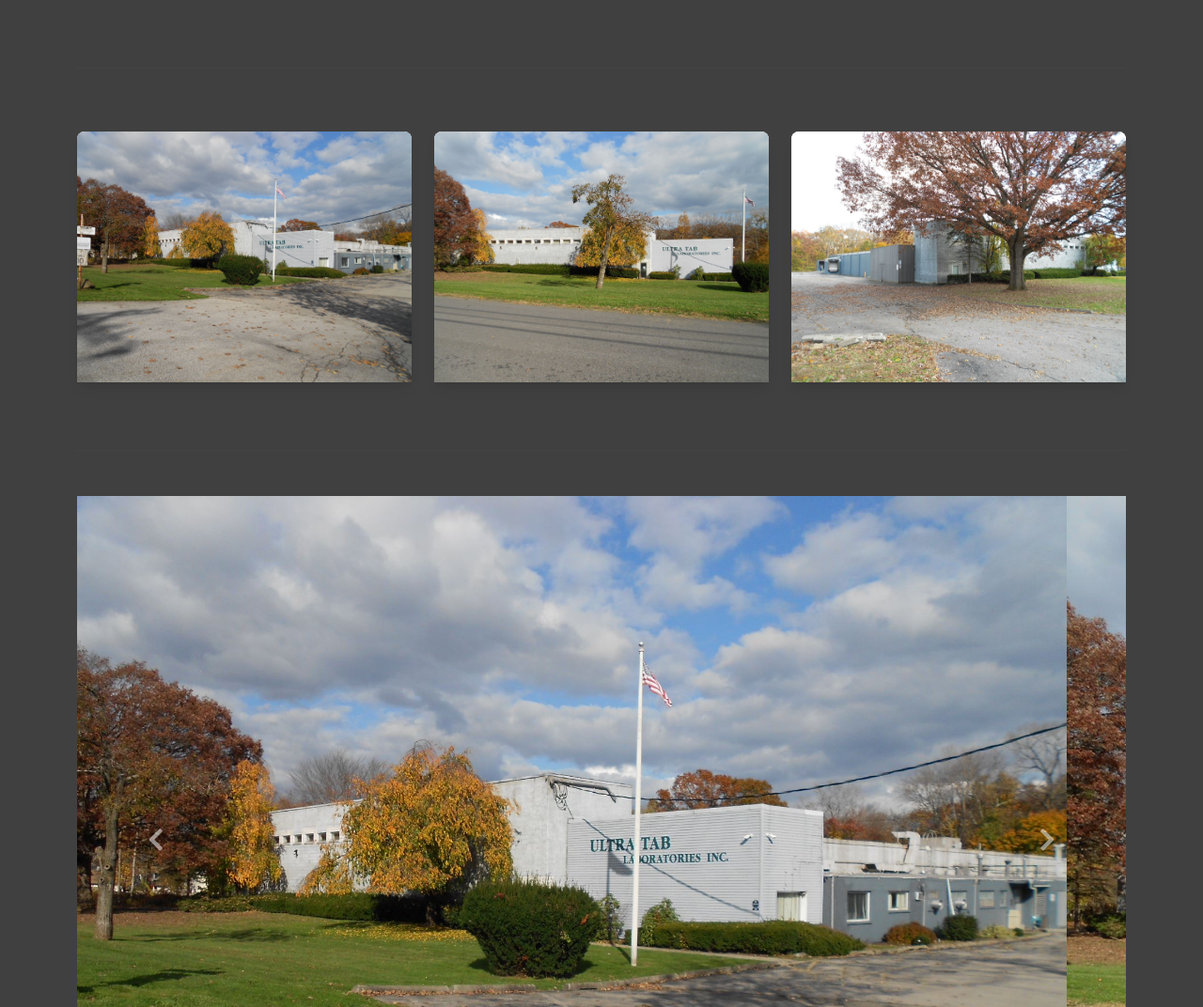
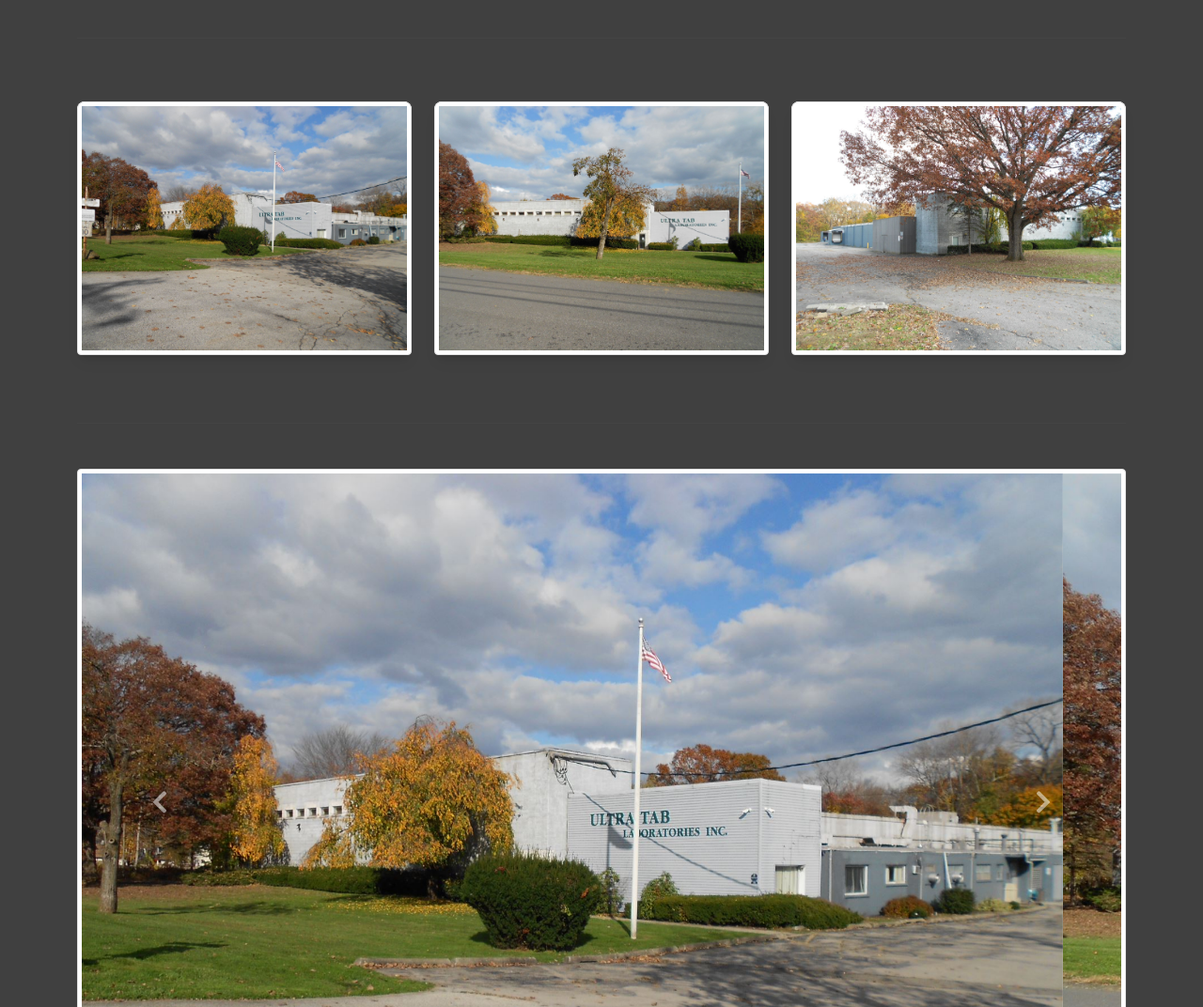
Before and after one commit to Hudson-commercial/50-Toc-Dr, a plain HTML site: page index.html in a window 1280 px wide. Shown: the part 1728-2800 px from the top of the page at 94% size. Drawn offline with nearby package versions, Linux system fonts and the light colour scheme; a script that the page names is missing; a web font is replaced by a local one.

Commit message:
Update index.html

```diff
--- a/index.html
+++ b/index.html
@@ -189,7 +189,7 @@
                      <div class="col-md-6 gx-5 mb-4">
                         <h4><strong class="playfair-display text-white">About this property</strong></h4>
                         <p class="text-white playfair-display font-size-text">
-                           50 Toc Dr Manufacturing - Newburgh/Kingston Submarket Highland, NY 12528 40,000 SF RBA 4.64 AC Lot 1970 Built 40,000 Available SF 40,000 Max Contig SF $9.50/Net Asking Industrial Rent.
+                           50 Toc Dr Manufacturing - Newburgh/Kingston Submarket Highland, NY 12528 40,000 SF RBA 4.64 AC Lot 1970 Built 40,000 Available SF.
                         </p>
                         <p><strong class="playfair-display text-white">Property Description </strong></p>
                         <p class="text-white playfair-display font-size-text ">
@@ -232,7 +232,7 @@
                      <div class="row">
                         <div class="col-lg-4 col-md-12 mb-4">
                            <div class="card">
-                              <div class="bg-image hover-overlay ripple" data-mdb-ripple-color="light">
+                              <div class="bg-image hover-overlay ripple img-thumbnail" data-mdb-ripple-color="light">
                                  <img src="DSCN1730.jpg" class="img-fluid" />
                                  <a href="#!">
                                     <div class="mask" style="background-color: rgba(251, 251, 251, 0.15);"></div>
@@ -242,7 +242,7 @@
                         </div>
                         <div class="col-lg-4 col-md-6 mb-4">
                            <div class="card">
-                              <div class="bg-image hover-overlay ripple" data-mdb-ripple-color="light">
+                              <div class="bg-image hover-overlay ripple img-thumbnail" data-mdb-ripple-color="light">
                                  <img src="DSCN1731.jpg" class="img-fluid" />
                                  <a href="#!">
                                     <div class="mask" style="background-color: rgba(251, 251, 251, 0.15);"></div>
@@ -252,7 +252,7 @@
                         </div>
                         <div class="col-lg-4 col-md-6 mb-4">
                            <div class="card">
-                              <div class="bg-image hover-overlay ripple" data-mdb-ripple-color="light">
+                              <div class="bg-image hover-overlay ripple img-thumbnail" data-mdb-ripple-color="light">
                                  <img src="DSCN1734.jpg" class="img-fluid" />
                                  <a href="#!">
                                     <div class="mask" style="background-color: rgba(251, 251, 251, 0.15);"></div>
@@ -262,10 +262,10 @@
                         </div>
                      </div>
                      <hr class="my-5" />
-                     <div class="images-slids">
-                        <div id="carimages" class="carousel slide" data-ride="carousel " data-bs-interval="false">
+                     <div class="images-slids" style="height: 45em; ">
+                        <div id="carimages" class="carousel slide img-thumbnail" data-ride="carousel " data-bs-interval="false">
                            <div id="carouselExampleControls" class="carousel slide" data-bs-ride="carousel">
-                              <div class="carousel-inner"  style="height: 45em; ">
+                              <div class="carousel-inner"  style="max-height: 86vh; ">
                                  <div class="carousel-item active">
                                     <img src="DSCN1730.jpg" class="d-block w-100" alt="DSCN1730.jpg">
                                  </div>
```
